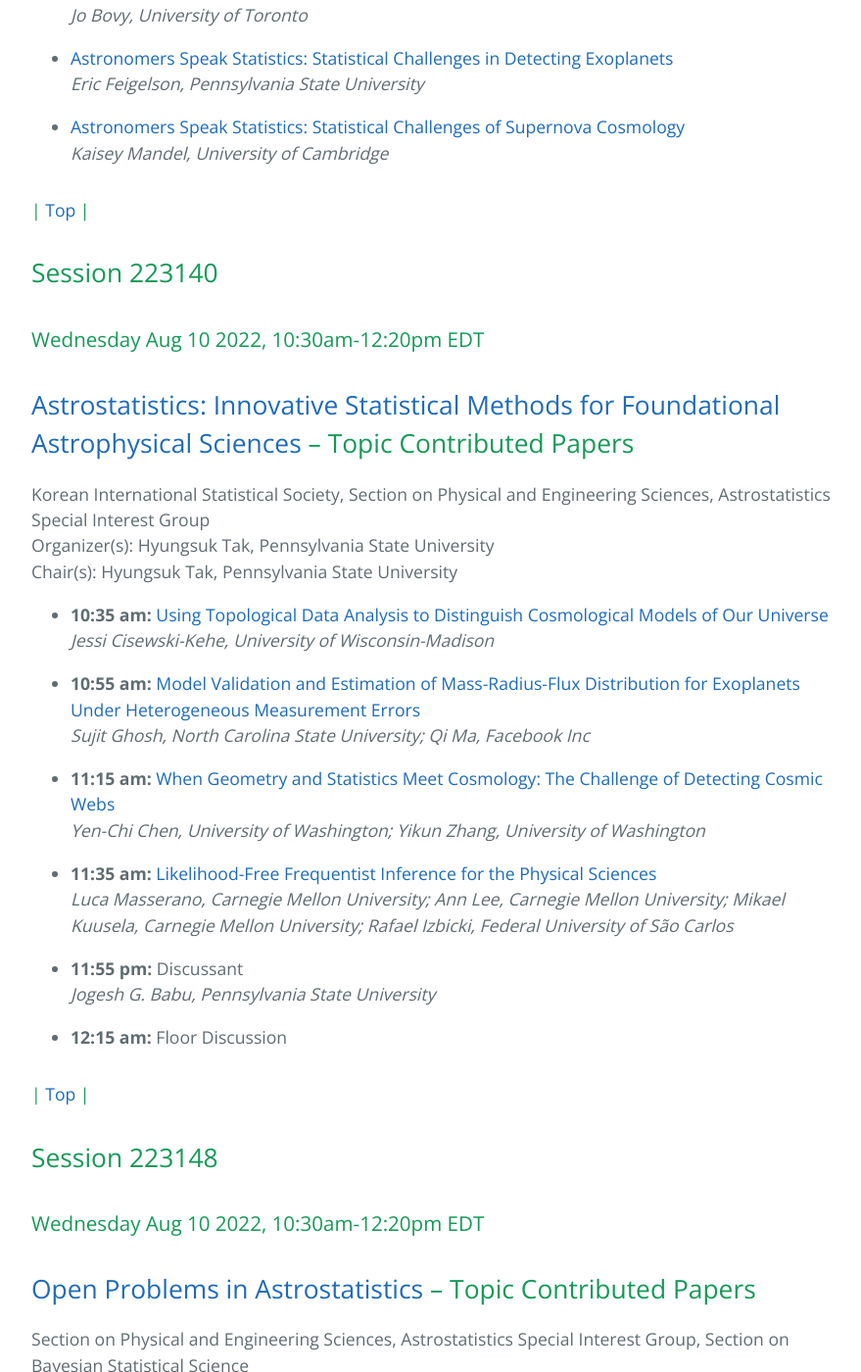
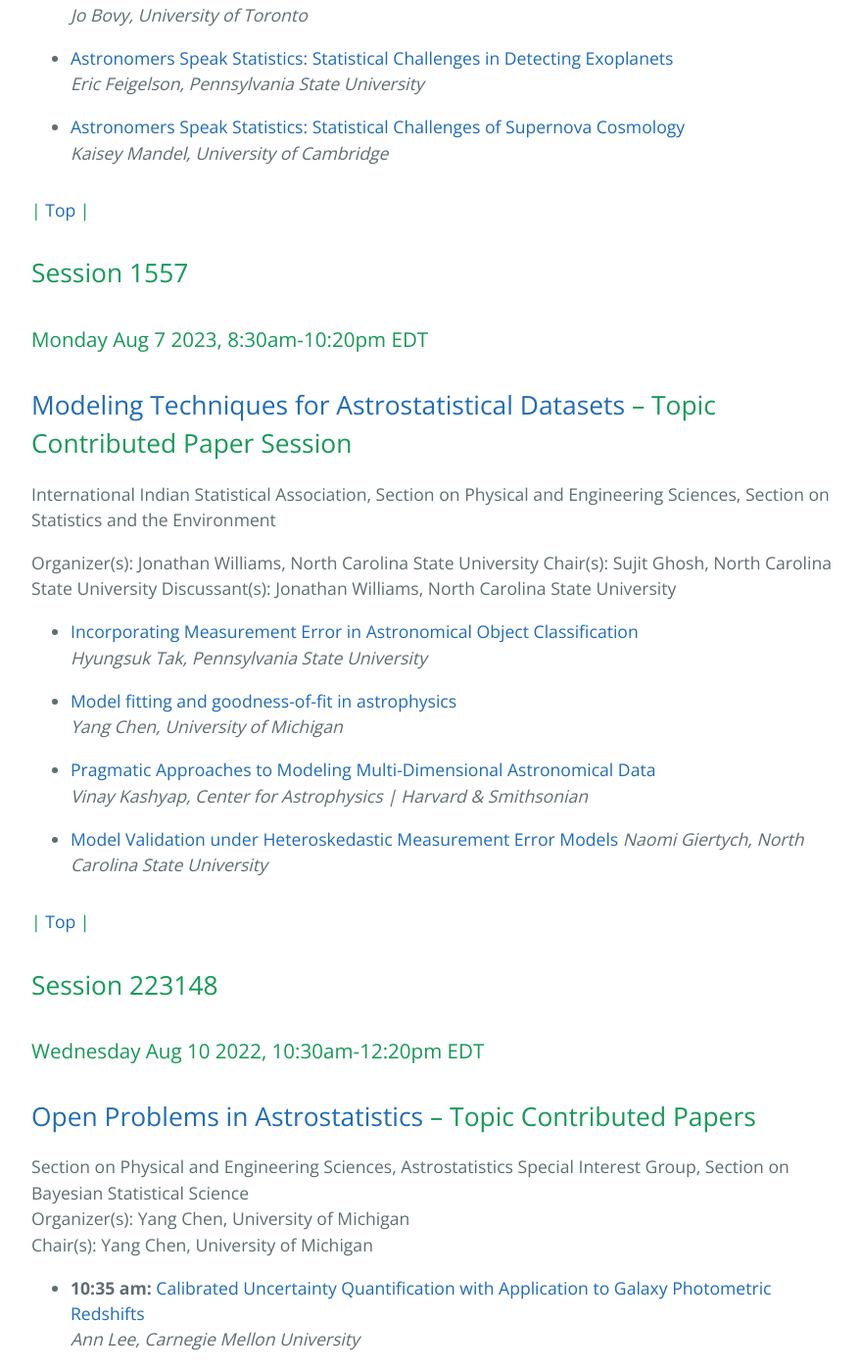
Before and after one commit to aigamstat/aigamstat.github.io, a Jekyll site: the page built from jsm2023/index.md, in a window 1280 px wide and 1400 px high, scrolled down 1790 px. Shown: the whole window at 98% size, without its empty margins (192-1071 px from the left). Built offline with Jekyll 4.4.1, drawn with Linux system fonts in a browser that asks for light colours; some of the changed text lies outside the part shown.

Commit message:
session1557
adding session 1557

```diff
--- a/jsm2023/index.md
+++ b/jsm2023/index.md
@@ -24,7 +24,7 @@ Past events: [JSM 2022](https://astrostat.org/jsm2022/index.html), [JSM 2021](ht
 
 ## INDEX
 #### [**AIG meeting**](#aig-business-meeting) | [**Student Paper Award**](#session-223135)
-#### [**IOL: Astronomers Speak Statistics**](#session-0179) | [**Astrostatistics: Innovative Statistical Methods for Foundational Astrophysical Sciences**](#session-223140) | [**Open Problems in Astrostatistics**](#session-223148) | [**Other events**](#other-events-of-interest)
+#### [**IOL: Astronomers Speak Statistics**](#session-0179) | [**Modeling Techniques for Astrostatistical Datasets**](#session-1557) | [**Open Problems in Astrostatistics**](#session-223148) | [**Other events**](#other-events-of-interest)
 
 We will use an [Astrostatistics Interest Group Slack channel](https://astrostatisti-dzq6013.slack.com/archives/C011GJMLLET) to ease communication between the audience and the speakers at the various sessions. In order to be added to this channel, please contact one of the office bearers or write to [aigamstat @ gmail.](mailto:aigamstat@gmail.com?Subject=Slack)
 
@@ -62,30 +62,27 @@ To see news and announcements regarding JSM and the astrostatistics sessions, or
 
 #### | [Top](#astrostatistics-sessions-at-jsm) |
 
-## Session 223140
-### Wednesday Aug 10 2022, 10:30am-12:20pm EDT
-## [Astrostatistics: Innovative Statistical Methods for Foundational Astrophysical Sciences](https://ww2.amstat.org/meetings/jsm/2022/onlineprogram/ActivityDetails.cfm?SessionID=223140) -- Topic Contributed Papers
+## Session 1557
+### Monday Aug 7 2023, 8:30am-10:20pm EDT
+## [Modeling Techniques for Astrostatistical Datasets](https://ww2.aievolution.com/JSMAnnual/index.cfm?do=ev.viewEv&ev=1906) -- Topic Contributed Paper Session
 
-  Korean International Statistical Society, Section on Physical and Engineering Sciences, Astrostatistics Special Interest Group
-  Organizer(s): Hyungsuk Tak, Pennsylvania State University
-  Chair(s): Hyungsuk Tak, Pennsylvania State University
+  International Indian Statistical Association, Section on Physical and Engineering Sciences, Section on Statistics and the Environment
 
-- **10:35 am:** [Using Topological Data Analysis to Distinguish Cosmological Models of Our Universe](https://ww2.amstat.org/meetings/jsm/2022/onlineprogram/AbstractDetails.cfm?abstractid=320922)
-  *Jessi Cisewski-Kehe, University of Wisconsin-Madison*
+  Organizer(s): Jonathan Williams, North Carolina State University
+  Chair(s): Sujit Ghosh, North Carolina State University
+  Discussant(s): Jonathan Williams, North Carolina State University
 
-- **10:55 am:** [Model Validation and Estimation of Mass-Radius-Flux Distribution for Exoplanets Under Heterogeneous Measurement Errors](https://ww2.amstat.org/meetings/jsm/2022/onlineprogram/AbstractDetails.cfm?abstractid=320948)
-  *Sujit Ghosh, North Carolina State University; Qi Ma, Facebook Inc*
+- [Incorporating Measurement Error in Astronomical Object Classification](https://ww2.aievolution.com/JSMAnnual/index.cfm?do=ev.viewEv&ev=1907)
+  *Hyungsuk Tak, Pennsylvania State University*
 
-- **11:15 am:** [When Geometry and Statistics Meet Cosmology: The Challenge of Detecting Cosmic Webs](https://ww2.amstat.org/meetings/jsm/2022/onlineprogram/AbstractDetails.cfm?abstractid=322139)
-  *Yen-Chi Chen, University of Washington; Yikun Zhang, University of Washington*
+- [Model fitting and goodness-of-fit in astrophysics](https://ww2.aievolution.com/JSMAnnual/index.cfm?do=ev.viewEv&ev=1908)
+  *Yang Chen, University of Michigan*
 
-- **11:35 am:** [Likelihood-Free Frequentist Inference for the Physical Sciences](https://ww2.amstat.org/meetings/jsm/2022/onlineprogram/AbstractDetails.cfm?abstractid=323055)
-  *Luca Masserano, Carnegie Mellon University; Ann Lee, Carnegie Mellon University; Mikael Kuusela, Carnegie Mellon University; Rafael Izbicki, Federal University of São Carlos*
+- [Pragmatic Approaches to Modeling Multi-Dimensional Astronomical Data](https://ww2.aievolution.com/JSMAnnual/index.cfm?do=ev.viewEv&ev=1909)
+  *Vinay Kashyap, Center for Astrophysics | Harvard & Smithsonian*
 
-- **11:55 pm:** Discussant
-  *Jogesh G. Babu, Pennsylvania State University*
-
-- **12:15 am:** Floor Discussion
+- [Model Validation under Heteroskedastic Measurement Error Models](https://ww2.aievolution.com/JSMAnnual/index.cfm?do=ev.viewEv&ev=1910)
+  *Naomi Giertych, North Carolina State University*
 
 #### | [Top](#astrostatistics-sessions-at-jsm) |
 
```
